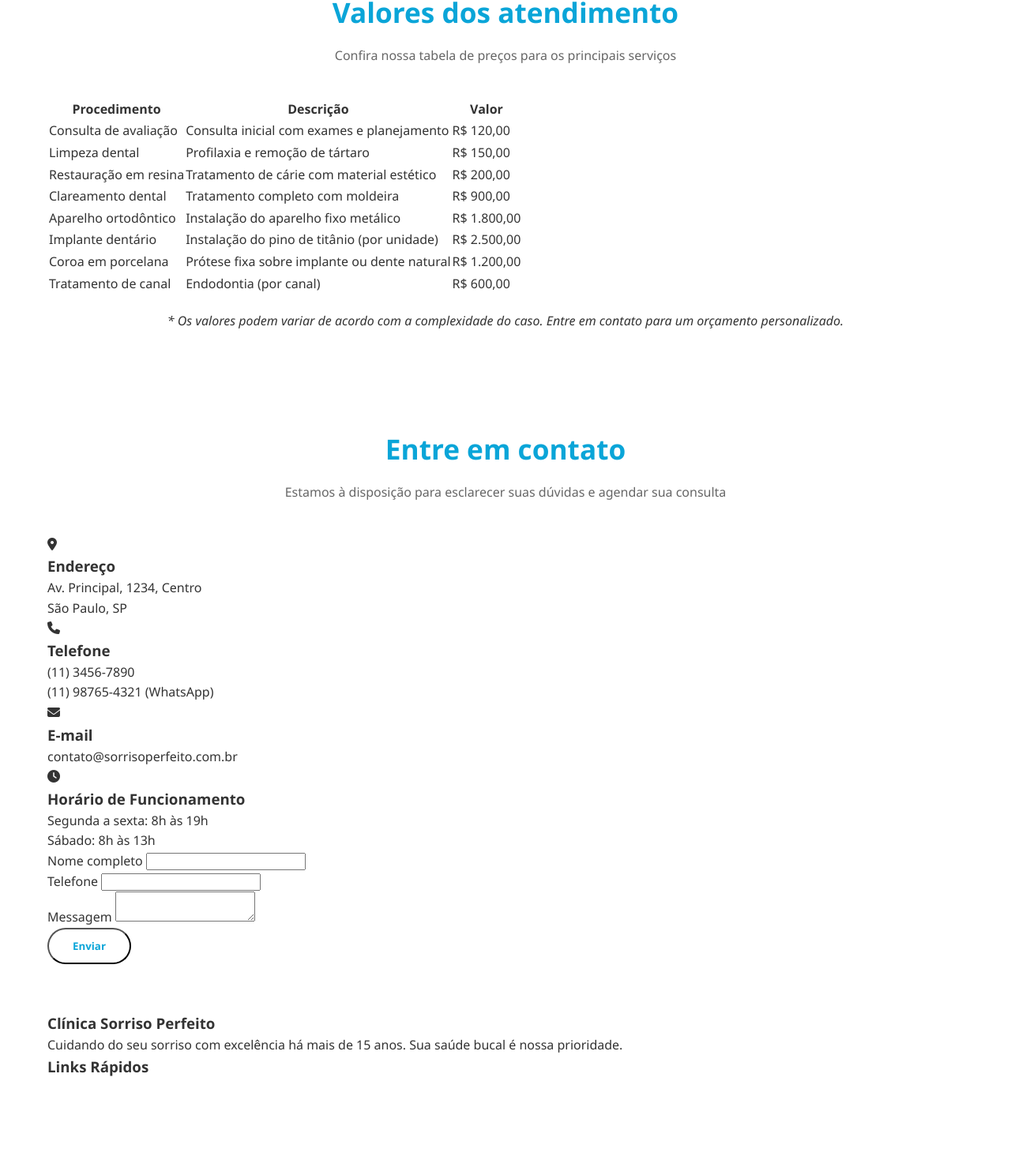
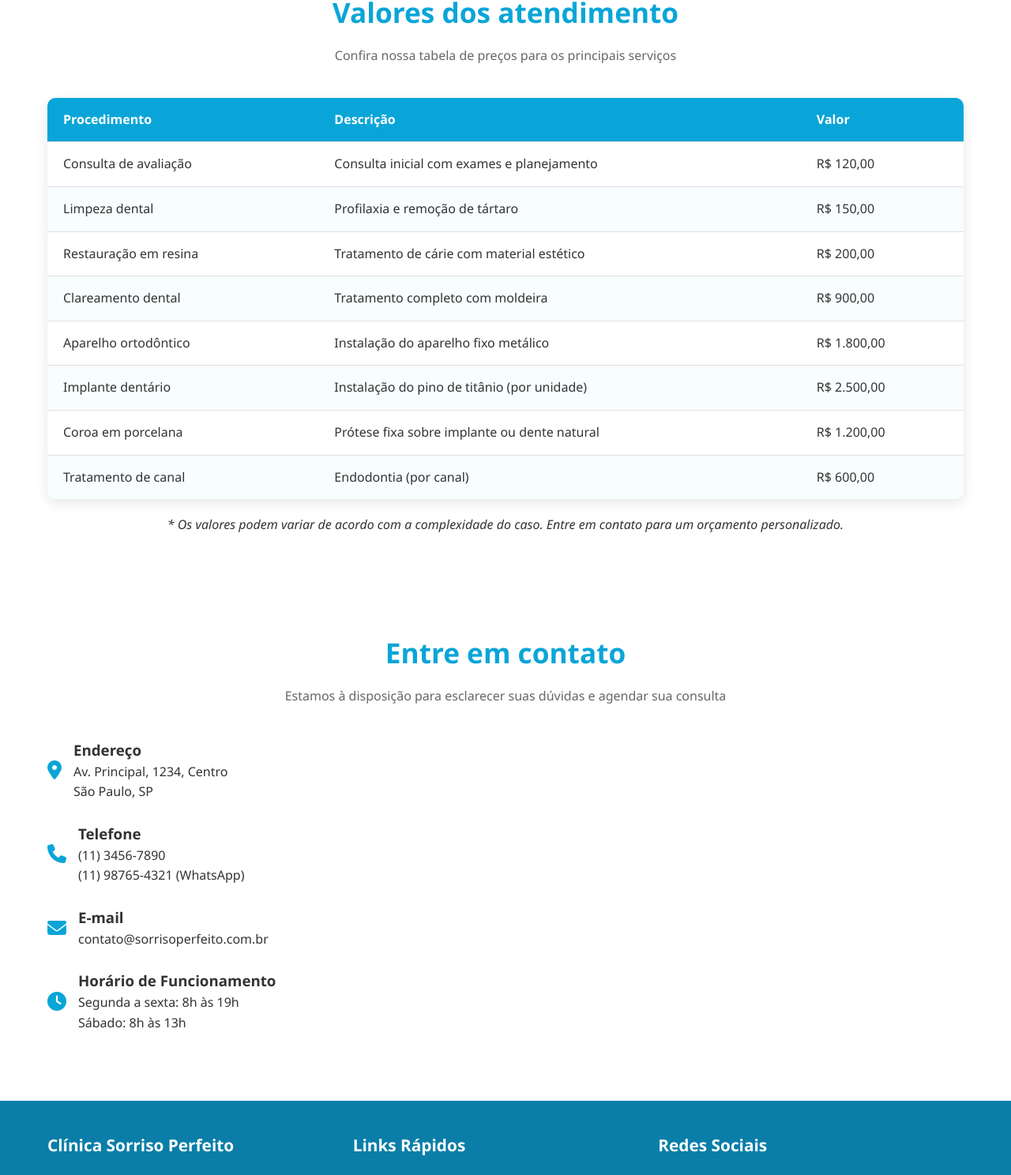
Before and after one commit to Wandogandara/Clinica-odontologica, a plain HTML site: page index.html in a window 1280 px wide. Shown: the part 1926-3414 px from the top of the page at 79% size. Drawn offline with Linux system fonts and the light colour scheme.

Commit message:
atualização

```diff
--- a/index.html
+++ b/index.html
@@ -115,7 +115,7 @@
 
   <!--valores-->
 
-  <section id="valores" class="valores">
+  <section id="valores" class="pricing">
     <div class="container">
       <div class="section-title">
         <h2>Valores dos atendimento</h2>
@@ -181,7 +181,7 @@
 
   <!--Contato-->
 
-  <section id="contato" class="contato">
+  <section id="contato" class="contact">
     <div class="container">
       <div class="section-title">
         <h2>Entre em contato</h2>
@@ -218,25 +218,12 @@
             </div>
           </div>
         </div>
-        <div class="contato-from">
-          <form>
-            <div class="form-grup">
-              <label for="name">Nome completo</label>
-              <input type="text" id="name" required>
-            </div>
-            <div class="form-grup">
-              <label for="Telefone">Telefone</label>
-              <input type="tel" id="telefone" required>
-            </div>
-            <div class="form-grup">
-              <label for="message">Messagem</label>
-              <textarea id="message" required></textarea>
-            </div>
-            <button type="submit" class="btn">Enviar</button>
-          </form>
-        </div>
       </div>
     </div>
+     <div class="social-icons">
+            <a href="https://wa.me/5563992806726?text=Olá, tudo bem? Gostaria de solicitar mais informações sobre o serviço oferecido." target="_blank"><i class="fa-brands fa-whatsapp"></i></a>
+
+        </div>
   </section>
 
 <!-- Footer -->
--- a/style.css
+++ b/style.css
@@ -234,3 +234,143 @@ section {
 }
 
   /* Valores */
+
+  .pricing-table {
+            width: 100%;
+            border-collapse: collapse;
+            margin-top: 30px;
+            box-shadow: 0 5px 15px rgba(0, 0, 0, 0.1);
+            border-radius: 10px;
+            overflow: hidden;
+        }
+
+        .pricing-table th, .pricing-table td {
+            padding: 15px 20px;
+            text-align: left;
+            border-bottom: 1px solid #e0e0e0;
+        }
+
+        .pricing-table th {
+            background-color: #0aa5d8;
+            color: white;
+        }
+
+        .pricing-table tr:nth-child(even) {
+            background-color: #f8fdff;
+        }
+
+        .pricing-table tr:last-child td {
+            border-bottom: none;
+        }
+
+         /* Contato */
+        .contact {
+            background-color: #fff;
+        }
+
+        .contact-content {
+            display: flex;
+            flex-wrap: wrap;
+            justify-content: space-between;
+        }
+
+        .contact-info {
+            flex: 1;
+            min-width: 300px;
+        }
+
+        .contact-form {
+            flex: 1;
+            min-width: 300px;
+        }
+
+        .info-item {
+            display: flex;
+            align-items: center;
+            margin-bottom: 25px;
+        }
+
+        .info-icon {
+            font-size: 1.5rem;
+            color: #0aa5d8;
+            margin-right: 15px;
+        }
+
+        .fa-brands {
+            position: fixed;
+            bottom: 60px;
+            right: 20px;
+            z-index: 100;
+            width: 50px;
+            height: 50px;
+            cursor: pointer;
+            font-size: 50px;
+            color: green;
+            animation: all 0.3s ease-in-out infinite;
+        }
+
+        @keyframes flutuando {
+            0% {
+                transform: translateY(0);
+            }
+            50% {
+                transform: translateY(-10px);
+            }
+            100% {
+                transform: translateY(0);
+            }
+        }
+
+          /* Footer */
+        footer {
+            background-color: #0a7ea8;
+            color: white;
+            padding: 40px 0 20px;
+        }
+
+        .footer-content {
+            display: flex;
+            flex-wrap: wrap;
+            justify-content: space-between;
+        }
+
+        .footer-section {
+            flex: 1;
+            min-width: 250px;
+            margin-bottom: 30px;
+        }
+
+        .footer-section h3 {
+            margin-bottom: 20px;
+            font-size: 1.3rem;
+        }
+
+        .footer-bottom {
+            text-align: center;
+            padding-top: 20px;
+            border-top: 1px solid rgba(255, 255, 255, 0.2);
+        }
+
+        /* Responsividade */
+        @media (max-width: 768px) {
+            nav ul {
+                display: none;
+            }
+
+            .about-content, .contact-content {
+                flex-direction: column;
+            }
+
+            .about-text, .about-image, .contact-info, .contact-form {
+                padding-right: 0;
+                margin-bottom: 30px;
+            }
+
+            .banner h2 {
+                font-size: 2rem;
+            }
+
+            .banner p {
+                font-size: 1rem;
+            }
+        }
```
